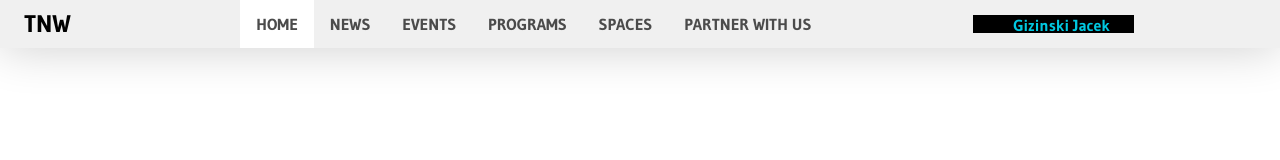
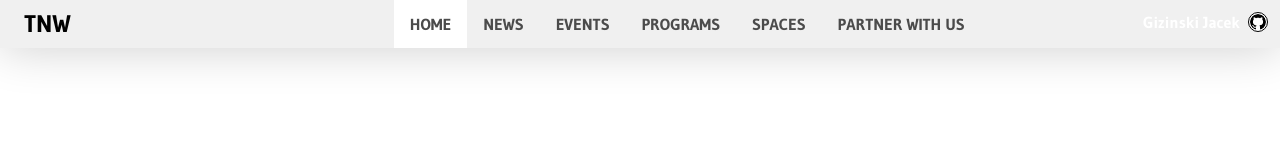
Before and after one commit to gizinski-jacek/responsive-design, a React (Create React App) app: page / in a window 1280 px wide. Shown: the top 160 px of the page. Built offline with nearby package versions, Linux system fonts and the light colour scheme.

Commit message:
Styling personal 'footer'

```diff
--- a/src/App.css
+++ b/src/App.css
@@ -61,10 +61,6 @@ nav {
 	z-index: 500;
 }
 
-aside button {
-	display: none;
-}
-
 nav div {
 	display: flex;
 	align-items: center;
@@ -115,6 +111,8 @@ nav.show-menu .ham-menu {
 }
 
 aside {
+	display: flex;
+	flex-direction: column;
 	position: absolute;
 	padding-top: 56px;
 	top: 0;
@@ -127,6 +125,10 @@ aside {
 	font-weight: 600;
 	transition: ease-in-out 0.3s;
 	z-index: 100;
+}
+
+aside > ul {
+	flex: 1;
 }
 
 aside > ul li {
@@ -148,11 +150,8 @@ aside > ul li:hover {
 aside div {
 	display: flex;
 	flex-direction: column;
-	position: absolute;
 	text-align: center;
-	left: 0;
 	width: 100%;
-	bottom: 0;
 	padding: 20px;
 	background-color: rgba(255, 255, 255, 0.15);
 	transition: ease-in-out 0.3s;
@@ -177,6 +176,31 @@ aside div > span {
 aside div > span > a {
 	color: rgb(255, 255, 255);
 	padding: 12px;
+}
+
+.my-footer {
+	width: 100%;
+	text-align: center;
+	background-color: rgb(0, 0, 0);
+}
+
+.my-footer a {
+	font-weight: 600;
+	color: rgb(255, 255, 255);
+	padding: 4px;
+	display: flex;
+	justify-content: center;
+	align-items: center;
+	text-decoration: none;
+}
+
+.my-footer svg {
+	margin: 8px;
+	box-sizing: content-box;
+	border-radius: 50%;
+	padding: 1px;
+	background-color: rgb(255, 255, 255);
+	fill: rgb(0, 0, 0);
 }
 
 nav.show-menu aside {
@@ -546,20 +570,20 @@ nav.show-menu aside {
 	width: 200px;
 }
 
-footer > * {
+.footer > * {
 	padding: 24px;
 }
 
-footer {
+.footer {
 	background-color: rgb(0, 0, 0) !important;
 	color: rgb(255, 255, 255);
 }
 
-footer a {
+.footer a {
 	color: rgb(0, 200, 225);
 }
 
-footer a:hover {
+.footer a:hover {
 	text-decoration: underline;
 }
 
@@ -620,15 +644,17 @@ footer a:hover {
 		margin-right: 8px;
 	}
 
-	aside button {
-		display: block;
+	.my-footer {
 		position: absolute;
-		top: 68px;
-		right: 60px;
-		background: none;
-		border: none;
-		cursor: pointer;
-		fill: rgba(255, 255, 255, 0.2);
+		top: 0;
+		right: 0;
+		direction: rtl;
+		width: fit-content;
+		background-color: transparent;
+	}
+
+	.my-footer svg {
+		border: 1px solid black;
 	}
 
 	main {
```
